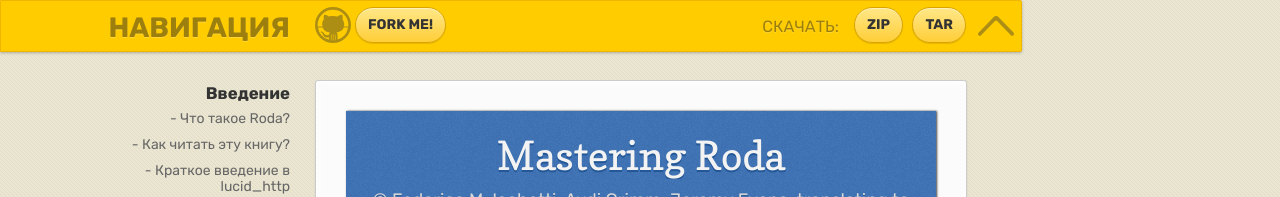
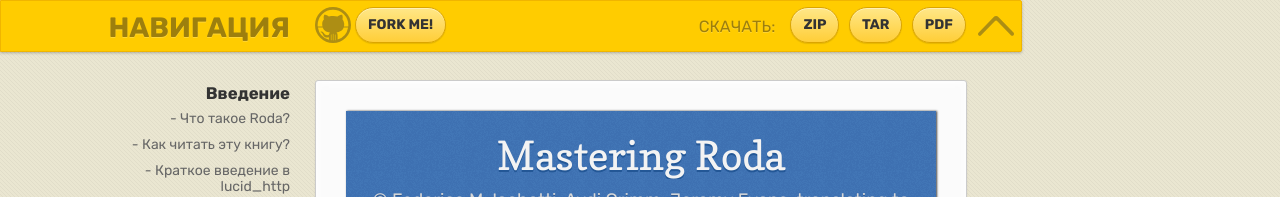
Before and after one commit to denisborovensky/github-pages-ebook-template, a Jekyll site: the page built from index.md, in a window 1280 px wide. Shown: the top 197 px of the page. Built offline with Jekyll 4.4.1, drawn with Linux system fonts in a browser that asks for light colours; some web fonts are replaced; our own code applies the rules of GitHub Pages for plain Markdown files.

Commit message:
feat: add pdf button

```diff
--- a/_layouts/default.html
+++ b/_layouts/default.html
@@ -34,8 +34,9 @@
         {% if site.show_downloads %}
           <div class="downloads">
             <span>Скачать:</span>
-            <div class="button-cont"><a href="{{ site.github.zip_url }}" class="button">ZIP</a></div>
-            <div class="button-cont"><a href="{{ site.github.tar_url }}" class="button">TAR</a></div>
+            <div class="button-cont"><a href="{{ site.github.zip_url }}" class="button">zip</a></div>
+            <div class="button-cont"><a href="{{ site.github.tar_url }}" class="button">tar</a></div>
+            <div class="button-cont"><a href="{{ '/mastering_roda.pdf' | relative_url }}" class="button">pdf</a></div>
           </div>
         {% endif %}
         <div id="scroll" onclick="scrollToTop()"></div>
--- a/_sass/jekyll-theme-leap-day.scss
+++ b/_sass/jekyll-theme-leap-day.scss
@@ -327,6 +327,7 @@
     font-weight: bold;
     display: inline-block;
     text-align: center;
+    text-transform: uppercase;
 
     &:hover {
       background: linear-gradient(rgb(255, 231, 136), rgb(255, 231, 136));
```
